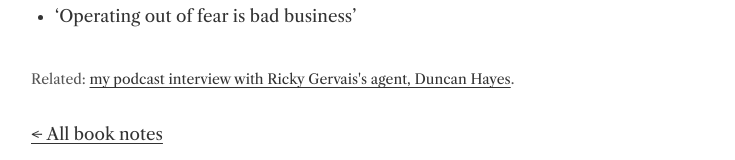
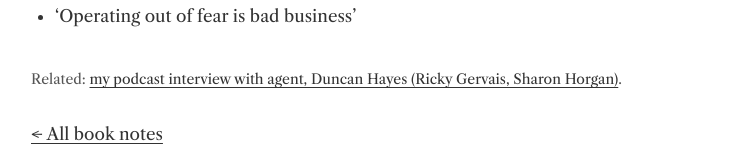
Before and after one commit to mfbmbm/mikebattle-site, an Astro site: page /book-notes/who-is-michael-ovitz in a window 1280 px wide. Shown: the part 1347-1507 px from the top of the page, without its empty margins (269-1004 px from the left). Built offline with nearby package versions, Linux system fonts and the light colour scheme; Astro itself is replaced by a stand-in of ours; a web font is replaced by a local one.

Commit message:
Ovitz note: reword podcast link
Co-Authored-By: Claude Opus 5.5 <noreply@anthropic.com>
Claude-Session: https://claude.ai/code/session_01ArhBGvGGR4UorrANwvTu1R

```diff
--- a/src/content/notes/who-is-michael-ovitz.md
+++ b/src/content/notes/who-is-michael-ovitz.md
@@ -2,7 +2,7 @@
 book: "Who Is Michael Ovitz?"
 author: Michael Ovitz
 related:
-  text: "my podcast interview with Ricky Gervais's agent, Duncan Hayes"
+  text: "my podcast interview with agent, Duncan Hayes (Ricky Gervais, Sharon Horgan)"
   url: https://podcasts.apple.com/gb/podcast/24-duncan-hayes-agent-ricky-gervais-stephen-merchant/id1529608643?i=1000556516430
 ---
 
```
